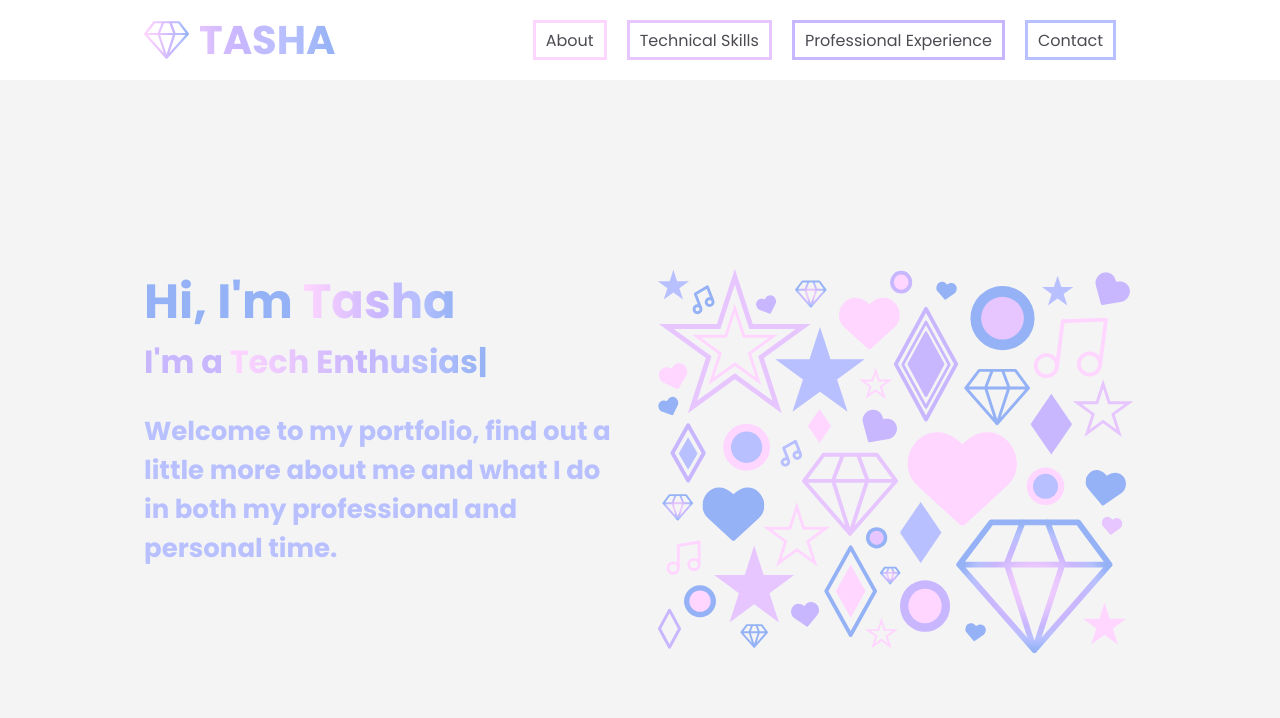
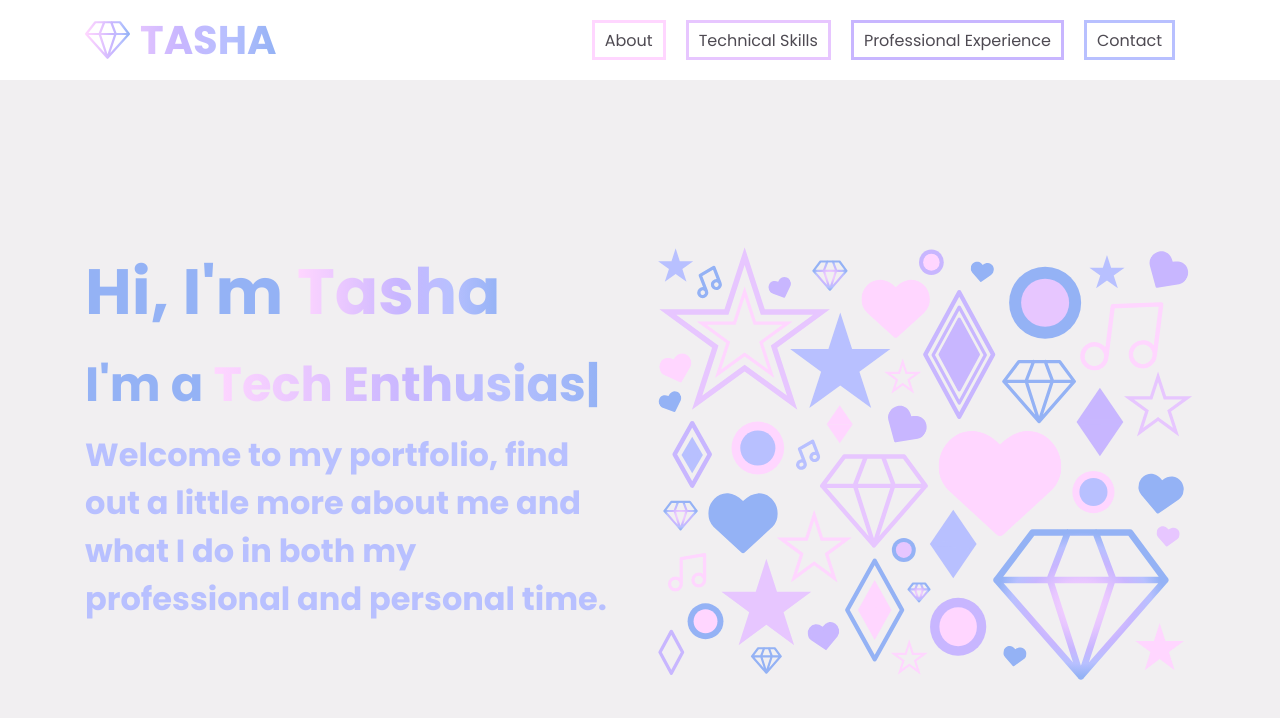
Before and after one commit to TashaRolland92/vite-react, a React (Vite) app: page / in a window 1280 px wide. Shown: the top 718 px of the page. Built offline with nearby package versions, Linux system fonts and the light colour scheme.

Commit message:
Hero component perfected and completed

```diff
--- a/src/components/About.tsx
+++ b/src/components/About.tsx
@@ -1,6 +1,6 @@
 const About = () => {
   return (
-    <section id="section1">
+    <section id="section1" className="about">
 
     </section>
   )
--- a/src/components/Header.tsx
+++ b/src/components/Header.tsx
@@ -3,7 +3,7 @@ import Nav from './Nav';
 const Header = () => {
 	return (
 		<header className="header">
-			<div className="container">
+			<div className="container-lg">
 				<div className="row">
 					<div className="col-12">
 						<Nav />
--- a/src/index.scss
+++ b/src/index.scss
@@ -17,10 +17,8 @@
 section {
     height: 100vh;
     display: flex;
+    align-items: center;
     justify-content: center;
-    align-items: center;
-    font-size: 2rem;
-    background: #f4f4f4;
-    margin: 0;
+    background: $light__grey;
     border-bottom: 1px solid #ccc;
 }
--- a/src/styles/base/_typography.scss
+++ b/src/styles/base/_typography.scss
@@ -4,6 +4,8 @@
     top: 50%;
     left: 50%;
     margin: 0;
+    width: 100%;
+    font-size: 4em;
     position: absolute;
     transform: translate(-50%, -50%);
 }
--- a/src/styles/components/global/_grid.scss
+++ b/src/styles/components/global/_grid.scss
@@ -3,36 +3,74 @@
 
 // Define breakpoints
 $breakpoints: (
+	sm: 576px,
 	md: 768px,
 	lg: 992px,
+	xl: 1200px,
+	xxl: 1400px,
+);
+
+// Define container widths for each breakpoint
+$container-max-widths: (
+	sm: 540px,
+	md: 720px,
+	lg: 960px,
+	xl: 1140px,
+	xxl: 1320px,
 );
 
 // Define gutter size
 $gutter: 15px;
 
-// Create a mixin for responsive columns
-@mixin makeCol($size, $columns: 12) {
-	padding-left: $gutter;
-	padding-right: $gutter;
-	flex: 0 0 calc(100% / $columns * $size);
-	max-width: calc(100% / $columns * $size);
-}
-
-// Create a container
-.container {
+// Mixin for container
+@mixin container() {
 	width: 100%;
 	margin-left: auto;
 	margin-right: auto;
 	padding-left: $gutter;
 	padding-right: $gutter;
 
-	@each $breakpoint, $width in $breakpoints {
-		@if $width != null {
-			@media (min-width: $width) {
-				max-width: $width + (2 * $gutter); // Adjust for container padding
-			}
+	// Loop through the breakpoints and apply the max-width for each
+	@each $breakpoint, $width in $container-max-widths {
+		@media (min-width: map.get($breakpoints, $breakpoint)) {
+			max-width: $width;
 		}
 	}
+}
+
+// Create container class
+.container {
+	@include container();
+}
+
+// Define container-lg
+.container-lg {
+	width: 100%;
+	@include container();
+}
+
+// Adjusting for large screens using a specific class
+.container-xl {
+	@include container();
+	@media (min-width: 1200px) {
+	  max-width: 1140px;
+	}
+}
+
+// .container-xxl for 1400px and up
+.container-xxl {
+	@include container();
+	@media (min-width: 1400px) {
+	  max-width: 1320px;
+	}
+}
+
+// Create a mixin for responsive columns
+@mixin make-col($size, $columns: 12) {
+	padding-left: $gutter;
+	padding-right: $gutter;
+	flex: 0 0 calc(100% / $columns * $size);
+	max-width: calc(100% / $columns * $size);
 }
 
 // Row styling
@@ -45,7 +83,7 @@ $gutter: 15px;
 
 // Column styling
 .col-12 {
-	@include makeCol(12);
+	@include make-col(12);
 }
 
 .col-md-6 {
@@ -53,6 +91,6 @@ $gutter: 15px;
 	max-width: 100%;
 
 	@media (min-width: map.get($breakpoints, md)) {
-		@include makeCol(6);
+		@include make-col(6);
 	}
 }
--- a/src/styles/components/global/_hero.scss
+++ b/src/styles/components/global/_hero.scss
@@ -3,19 +3,22 @@
 .hero{
 
     &__title{
-        margin: 0;
+        margin: 0 0 10px;
         color: $jordy__blue;
+        font-size: clamp(3rem, 5vw, 4rem);
     }
 
     &__subtitle{
-        margin: 0;
         color: $lilac;
-        font-size: 32px;
+        margin: 0 0 10px;
+        color: $jordy__blue;
+        font-size: clamp(2.2rem, 5vw, 3rem);
     }
 
     h3{
-        font-size: 26px;
+        margin: 0 0 20px;
         color: $periwinkle;
+        font-size: clamp(1.6rem, 5vw, 2rem);
     }
 
     &__image{
--- a/src/styles/utils/_variables.scss
+++ b/src/styles/utils/_variables.scss
@@ -6,3 +6,4 @@ $jordy__blue: #94B2F5;
 
 $primary__color: #4E4A52;
 $secondary__color: #FFF;
+$light__grey: #F1EFF1;
```
